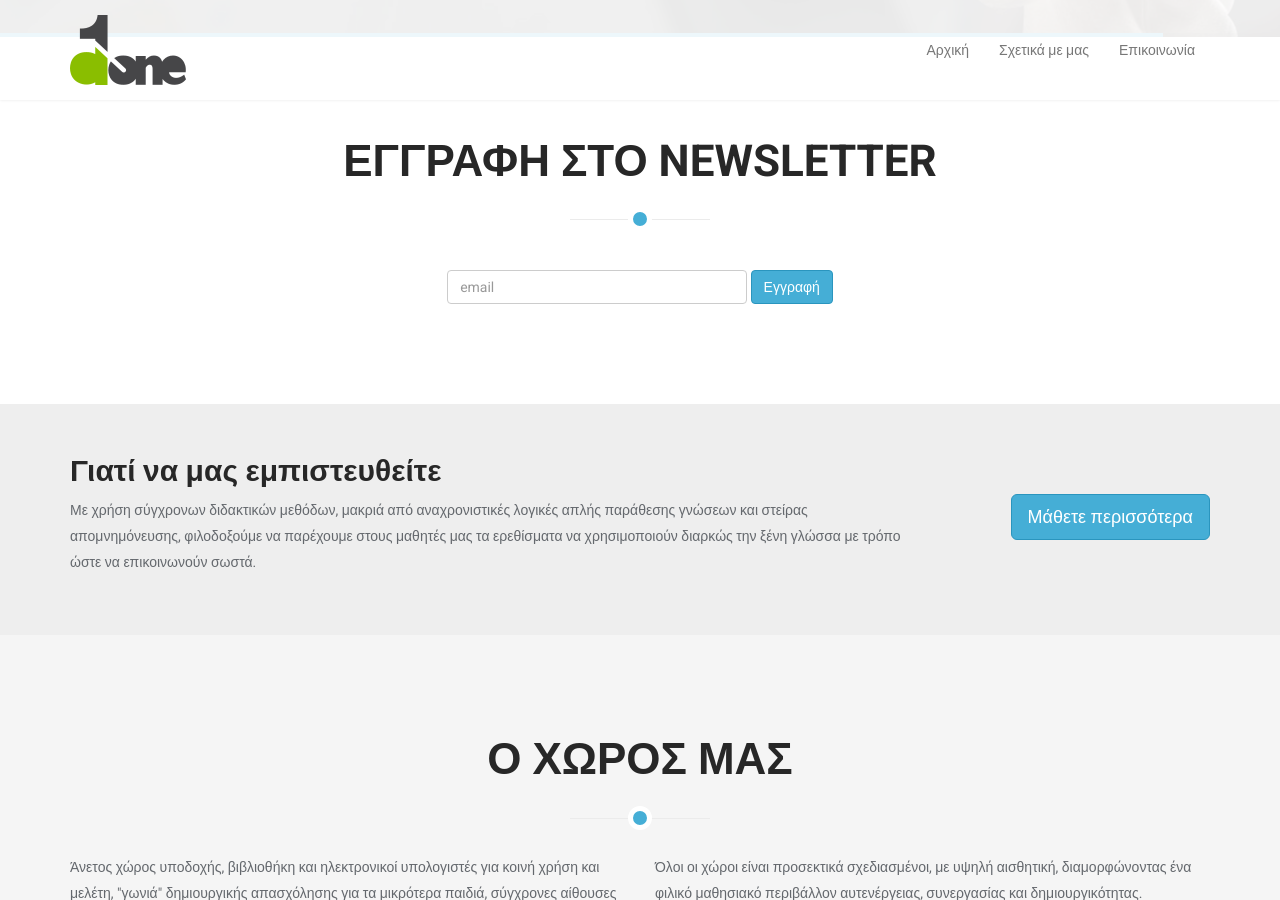
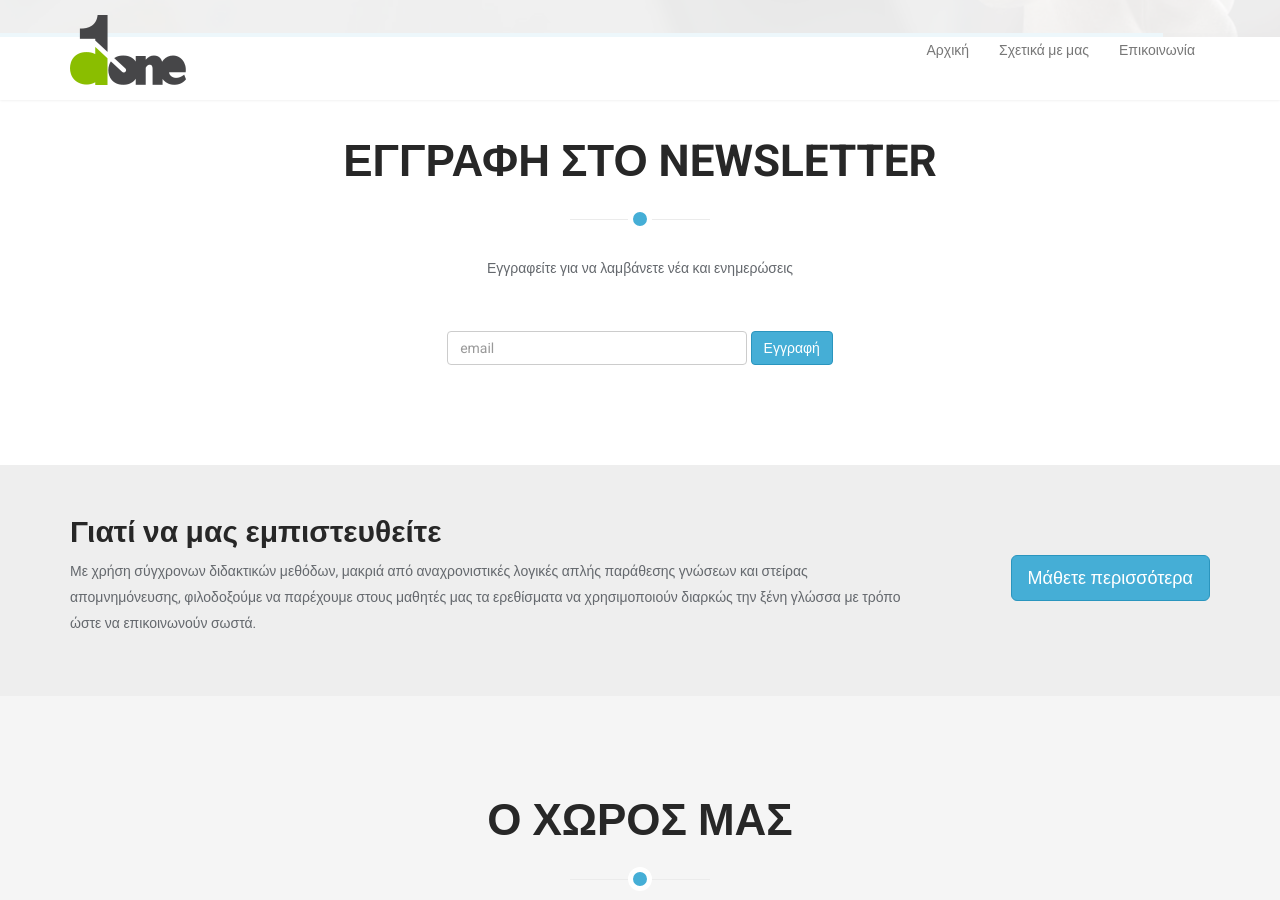
Before and after one commit to Codefully/done, a Jekyll site: the page built from index.html, in a window 1280 px wide and 900 px high, scrolled down 621 px. Built offline with Jekyll 4.4.1, drawn with Linux system fonts in a browser that asks for light colours.

Commit message:
added text in newsletter section

```diff
--- a/_includes/newsletter.html
+++ b/_includes/newsletter.html
@@ -4,6 +4,9 @@
   <div class="container">
     <div class="section-header">
       <h2 class="section-title text-center wow fadeInDown animated">Εγγραφη στο Newsletter</h2>
+      <p class="text-center wow fadeInDown animated">
+        Εγγραφείτε για να λαμβάνετε νέα και ενημερώσεις
+      </p>
     </div>
     <!-- Begin MailChimp Signup Form -->
     <div id="mc_embed_signup" class="text-center">
```
